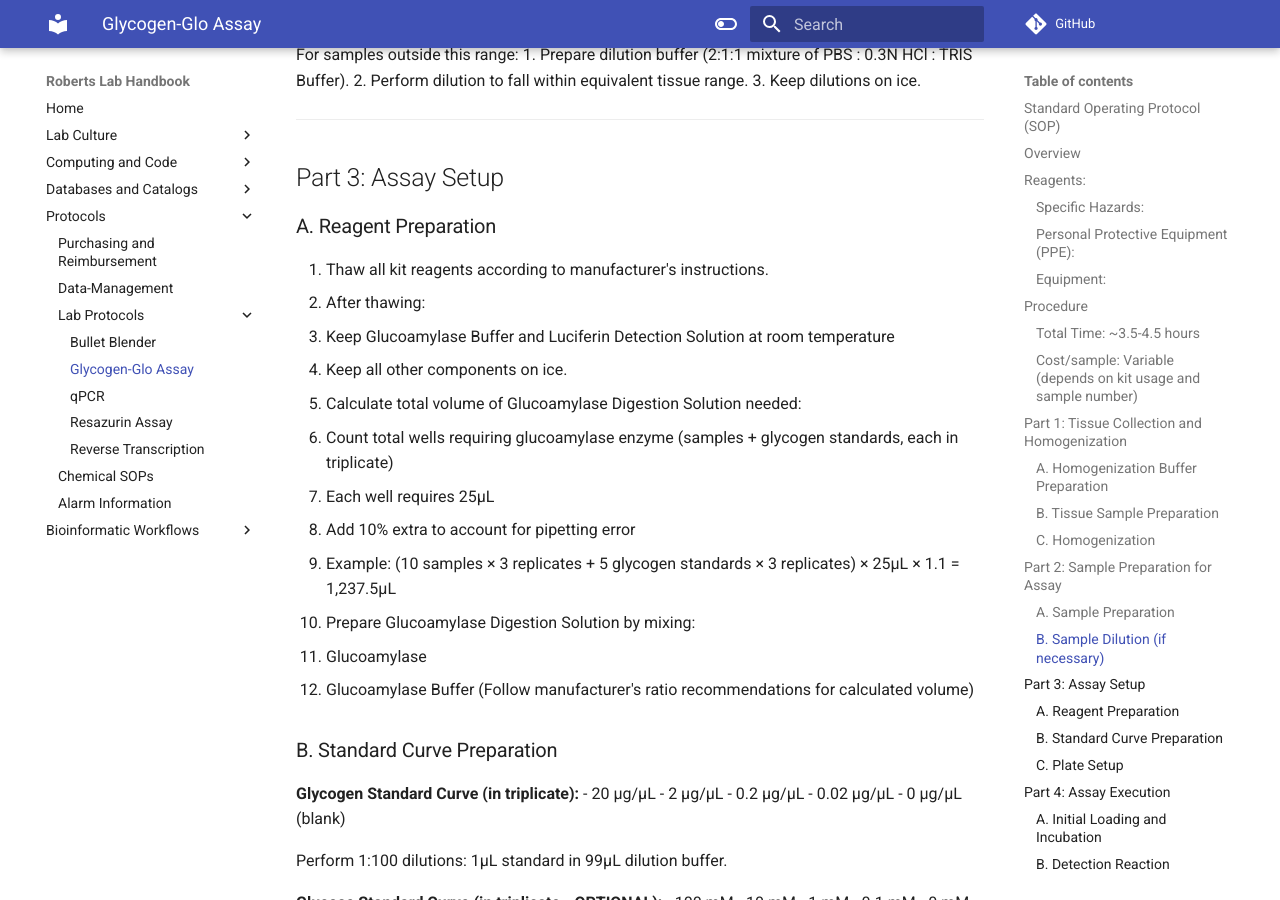
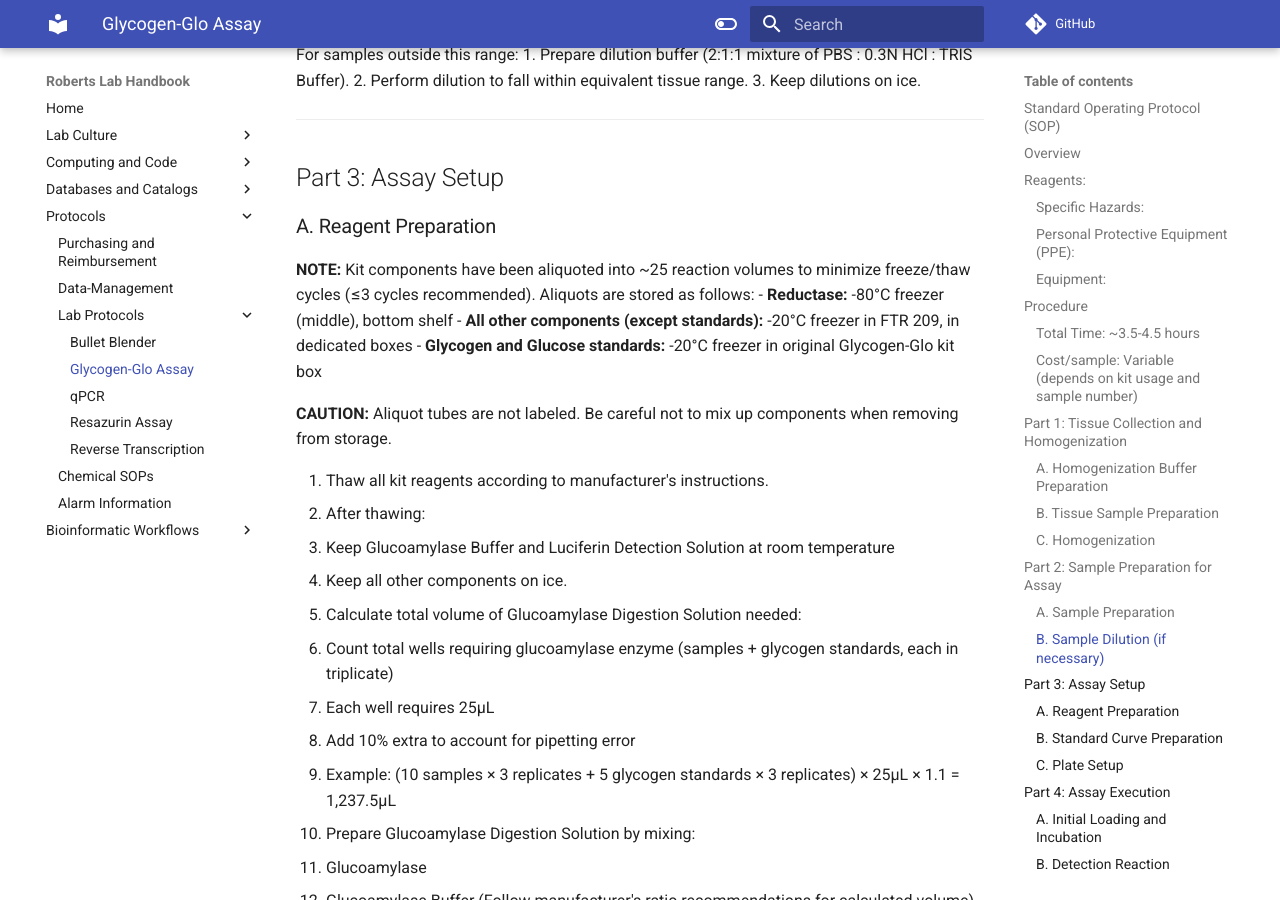
Before and after one commit to RobertsLab/resources, an MkDocs documentation site: the page built from docs/protocols/protocol-glycogen-glo-assay.md, in a window 1280 px wide and 900 px high, scrolled down 3622 px. Built offline with MkDocs 1.6.1 and Material for MkDocs 9.7.7, drawn with Linux system fonts in a browser that asks for light colours; comment, search, counter and statistics services are not loaded.

Commit message:
Add storage instructions and caution for aliquoted kit components in Glycogen-Glo Assay protocol

```diff
--- a/docs/protocols/protocol-glycogen-glo-assay.md
+++ b/docs/protocols/protocol-glycogen-glo-assay.md
@@ -128,6 +128,13 @@ For samples outside this range:
 ## Part 3: Assay Setup
 
 ### A. Reagent Preparation
+
+**NOTE:** Kit components have been aliquoted into ~25 reaction volumes to minimize freeze/thaw cycles (≤3 cycles recommended). Aliquots are stored as follows:
+- **Reductase:** -80°C freezer (middle), bottom shelf
+- **All other components (except standards):** -20°C freezer in FTR 209, in dedicated boxes
+- **Glycogen and Glucose standards:** -20°C freezer in original Glycogen-Glo kit box
+
+**CAUTION:** Aliquot tubes are not labeled. Be careful not to mix up components when removing from storage.
 
 1. Thaw all kit reagents according to manufacturer's instructions.
 2. After thawing:
```
